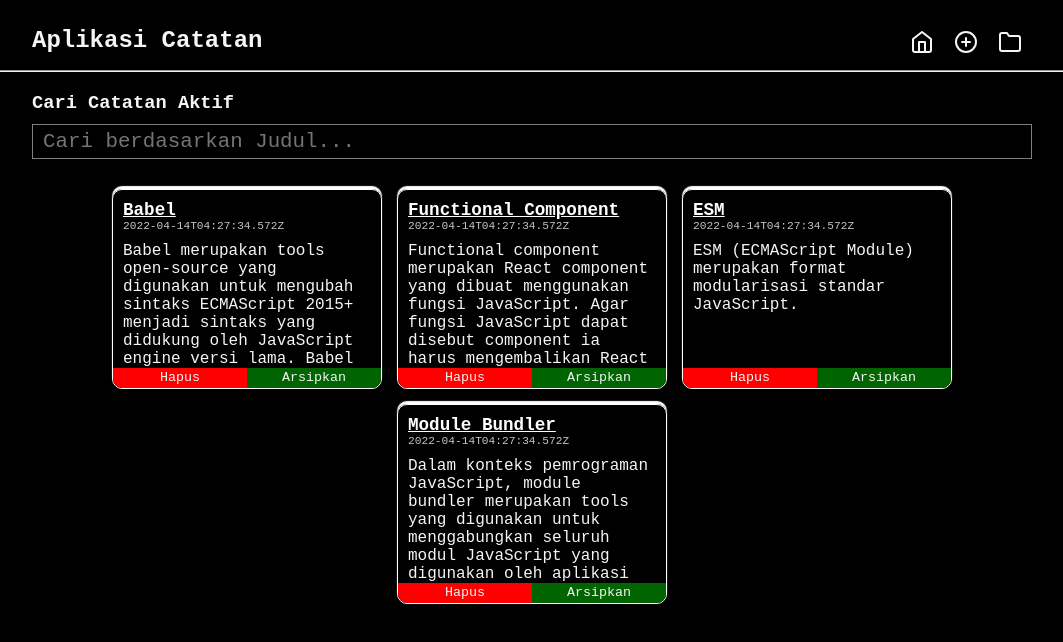
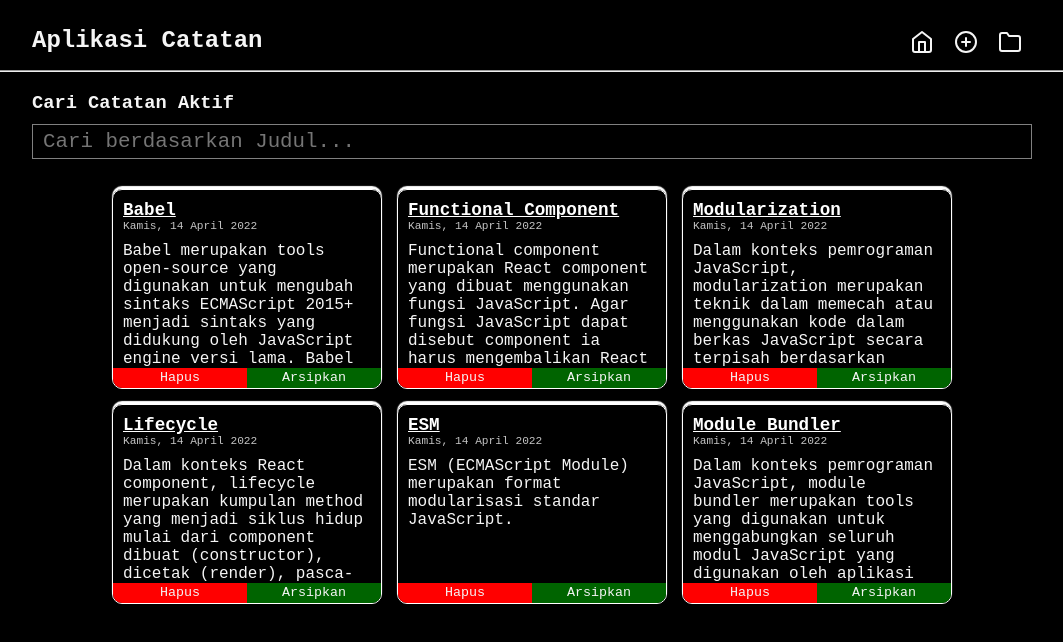
Before and after one commit to khairulhabibie/SPA-react, a React (Create React App) app: page / in a window 1280 px wide. Shown: the top 642 px of the page, without its empty margins (108-1171 px from the left). Built offline with nearby package versions, Linux system fonts and the light colour scheme.

Commit message:
menambahkan kriteria catatan kosong dan mengatur ulang format tangal createdAt

```diff
--- a/src/components/NoteDetail.jsx
+++ b/src/components/NoteDetail.jsx
@@ -2,13 +2,14 @@ import React from 'react'
 import DeleteButton from './DeleteButton'
 import ArchiveButton from './ArchiveButton'
 import PropTypes from 'prop-types'
+import { showFormattedDate } from '../utils'
 
 const NoteDetail = ({ id, title, body, createdAt, archived, onDelete, onToggleArchive, }) => {
     return (
         <>
             <section className='note-detail'>
                 <h1>{title}</h1>
-                <p className='date'>{createdAt}</p>
+                <p className='date'>{showFormattedDate(createdAt)}</p>
                 <p>{body}</p>
             </section>
 
--- a/src/components/NoteItem.jsx
+++ b/src/components/NoteItem.jsx
@@ -3,6 +3,7 @@ import { Link } from 'react-router-dom'
 import PropTypes from 'prop-types'
 import DeleteButton from './DeleteButton'
 import ArchiveButton from './ArchiveButton'
+import { showFormattedDate } from '../utils'
 
 const NoteItem = ({ title, body, createdAt, id, archived, onDelete, onToggleArchive }) => {
   return (
@@ -11,7 +12,7 @@ const NoteItem = ({ title, body, createdAt, id, archived, onDelete, onToggleArch
         <h4>
           <Link to={`/note/${id}`}>{title}</Link>
         </h4>
-        <p className='note-item-date'>{createdAt}</p>
+        <p className='note-item-date'>{showFormattedDate(createdAt)}</p>
       </div>
       <div className='note-item-body'><p>{body}</p></div>
       <div className='note-item-button'>
--- a/src/pages/ArchivePage.jsx
+++ b/src/pages/ArchivePage.jsx
@@ -65,7 +65,9 @@ class ArchivePage extends Component {
       <section>
         <h3>Cari Catatan Arsip</h3>
         <SearchBar keyword={this.state.keyword} keywordChange={this.onKeywordChangeHandler} />
-        <NoteList notes={notes} onDelete={this.onDeleteNoteHandler} onToggleArchive={this.onToggleArchiveNoteHandler} />
+        {
+          notes.length !== 0 ? <NoteList notes={notes} onDelete={this.onDeleteNoteHandler} onToggleArchive={this.onToggleArchiveNoteHandler} /> : <p>Tidak ada catatan arsip !</p>
+        }
       </section>
     )
   }
--- a/src/pages/HomePage.jsx
+++ b/src/pages/HomePage.jsx
@@ -63,12 +63,15 @@ class HomePage extends Component {
         .includes(this.state.keyword.toLowerCase());
     });
 
+
+
     return (
       <section>
         <h3>Cari Catatan Aktif</h3>
         <SearchBar keyword={this.state.keyword} keywordChange={this.onKeywordChangeHandler} />
         <br />
-        <NoteList notes={notes} onDelete={this.onDeleteNoteHandler} onToggleArchive={this.onToggleArchiveNoteHandler} />
+        {notes.length !== 0 ? <NoteList notes={notes} onDelete={this.onDeleteNoteHandler} onToggleArchive={this.onToggleArchiveNoteHandler} /> : <p>Tidak ada catatan aktif !</p>}
+
       </section>
     )
   }
--- a/src/utils/local-data.js
+++ b/src/utils/local-data.js
@@ -18,14 +18,14 @@ let notes = [
     title: 'Modularization',
     body: 'Dalam konteks pemrograman JavaScript, modularization merupakan teknik dalam memecah atau menggunakan kode dalam berkas JavaScript secara terpisah berdasarkan tanggung jawabnya masing-masing.',
     createdAt: '2022-04-14T04:27:34.572Z',
-    archived: true,
+    archived: false,
   },
   {
     id: 'notes-4',
     title: 'Lifecycle',
     body: 'Dalam konteks React component, lifecycle merupakan kumpulan method yang menjadi siklus hidup mulai dari component dibuat (constructor), dicetak (render), pasca-cetak (componentDidMount), dan sebagainya. ',
     createdAt: '2022-04-14T04:27:34.572Z',
-    archived: true,
+    archived: false,
   },
   {
     id: 'notes-5',
@@ -64,7 +64,7 @@ function getArchivedNotes() {
 
 function addNote({ title, body }) {
   notes = [...notes, {
-    id: `notes-${+new Date()}`, title: title || '(untitled)', body, createdAt: new Date().toISOString(), archived: false,
+    id: `notes-${+new Date()}`, title: title || '(tanpa judul)', body, createdAt: new Date().toISOString(), archived: false,
   }];
 }
 
```
